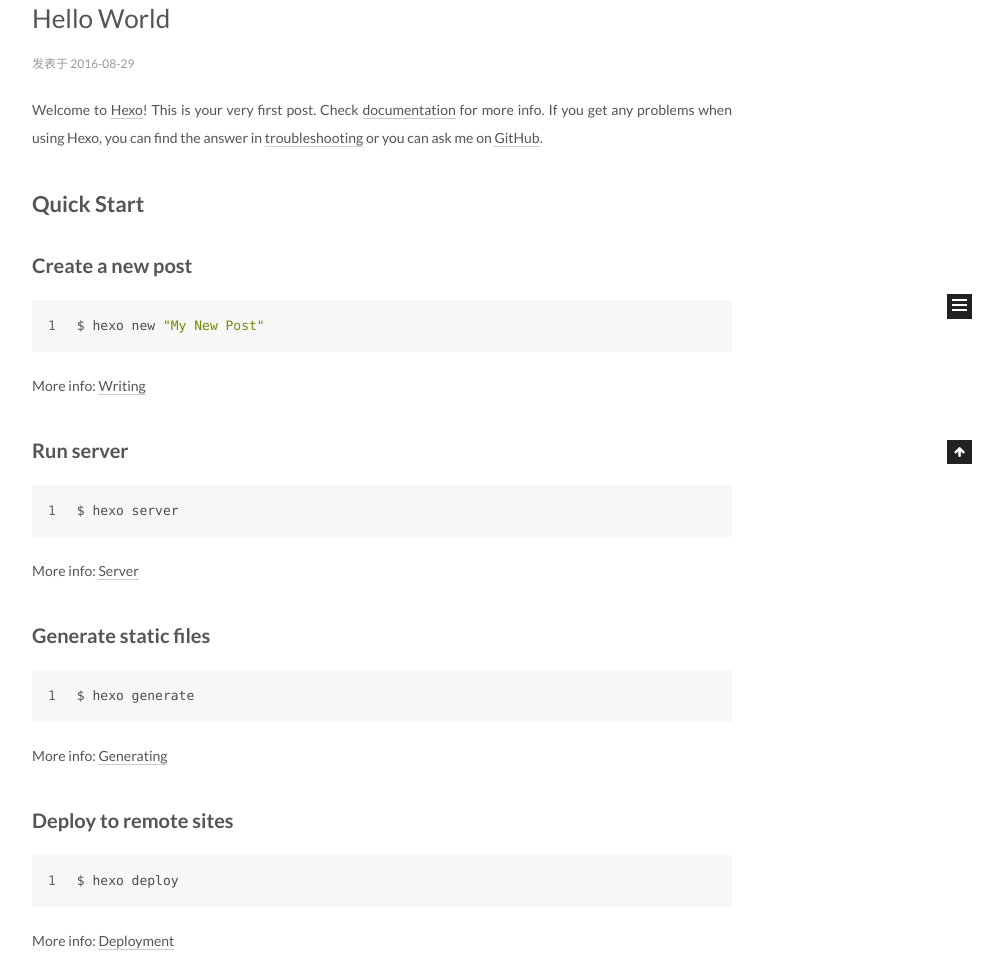
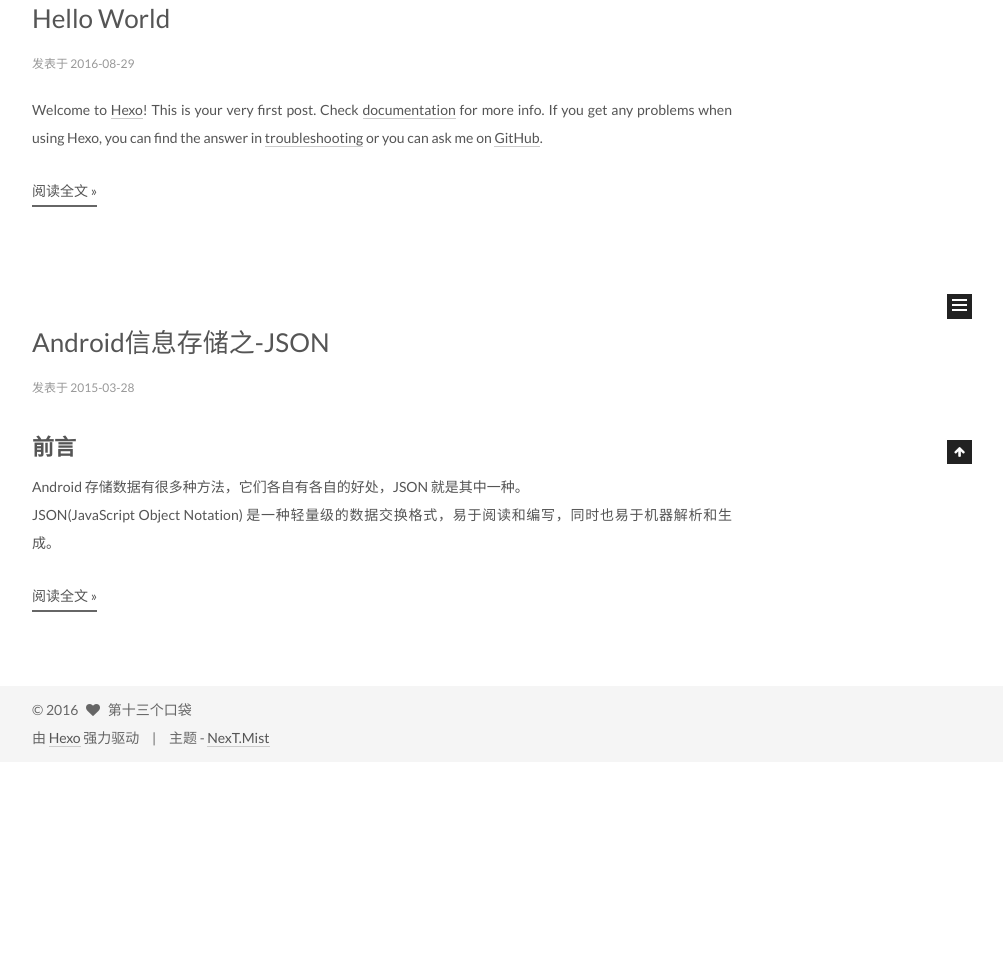
Before and after one commit to 03cheng/03cheng.github.io, a plain HTML site: page index.html in a window 1280 px wide. Shown: the part 436-1400 px from the top of the page, without its empty margins (258-1261 px from the left). After the commit the page ends 1198 px from the top, so only its background shows below. Drawn offline with Linux system fonts and the light colour scheme.

Commit message:
Site updated: 2016-08-30 17:36:50

```diff
--- a/css/main.css
+++ b/css/main.css
@@ -1548,7 +1548,7 @@
   width: 4px;
   height: 4px;
   border-radius: 50%;
-  background: #ff17e9;
+  background: #42ffa6;
 }
 .links-of-blogroll {
   font-size: 13px;
--- a/index.html
+++ b/index.html
@@ -375,18 +375,12 @@
 
 
 
-
-            <p>Welcome to <a href="https://hexo.io/" target="_blank" rel="external">Hexo</a>! This is your very first post. Check <a href="https://hexo.io/docs/" target="_blank" rel="external">documentation</a> for more info. If you get any problems when using Hexo, you can find the answer in <a href="https://hexo.io/docs/troubleshooting.html" target="_blank" rel="external">troubleshooting</a> or you can ask me on <a href="https://github.com/hexojs/hexo/issues" target="_blank" rel="external">GitHub</a>.</p>
-<h2 id="Quick-Start"><a href="#Quick-Start" class="headerlink" title="Quick Start"></a>Quick Start</h2><h3 id="Create-a-new-post"><a href="#Create-a-new-post" class="headerlink" title="Create a new post"></a>Create a new post</h3><figure class="highlight bash"><table><tr><td class="gutter"><pre><div class="line">1</div></pre></td><td class="code"><pre><div class="line">$ hexo new <span class="string">"My New Post"</span></div></pre></td></tr></table></figure>
-<p>More info: <a href="https://hexo.io/docs/writing.html" target="_blank" rel="external">Writing</a></p>
-<h3 id="Run-server"><a href="#Run-server" class="headerlink" title="Run server"></a>Run server</h3><figure class="highlight bash"><table><tr><td class="gutter"><pre><div class="line">1</div></pre></td><td class="code"><pre><div class="line">$ hexo server</div></pre></td></tr></table></figure>
-<p>More info: <a href="https://hexo.io/docs/server.html" target="_blank" rel="external">Server</a></p>
-<h3 id="Generate-static-files"><a href="#Generate-static-files" class="headerlink" title="Generate static files"></a>Generate static files</h3><figure class="highlight bash"><table><tr><td class="gutter"><pre><div class="line">1</div></pre></td><td class="code"><pre><div class="line">$ hexo generate</div></pre></td></tr></table></figure>
-<p>More info: <a href="https://hexo.io/docs/generating.html" target="_blank" rel="external">Generating</a></p>
-<h3 id="Deploy-to-remote-sites"><a href="#Deploy-to-remote-sites" class="headerlink" title="Deploy to remote sites"></a>Deploy to remote sites</h3><figure class="highlight bash"><table><tr><td class="gutter"><pre><div class="line">1</div></pre></td><td class="code"><pre><div class="line">$ hexo deploy</div></pre></td></tr></table></figure>
-<p>More info: <a href="https://hexo.io/docs/deployment.html" target="_blank" rel="external">Deployment</a></p>
-
-
+          <p>Welcome to <a href="https://hexo.io/">Hexo</a>! This is your very first post. Check <a href="https://hexo.io/docs/">documentation</a> for more info. If you get any problems when using Hexo, you can find the answer in <a href="https://hexo.io/docs/troubleshooting.html">troubleshooting</a> or you can ask me on <a href="https://github.com/hexojs/hexo/issues">GitHub</a>.<br>
+          <div class="post-more-link text-center">
+            <a class="btn" href="/2016/08/29/hello-world/#more" rel="contents">
+              阅读全文 &raquo;
+            </a>
+          </div>
 
 
     </div>
@@ -477,7 +471,7 @@
 
 
 
-          <h2 id="前言"><a href="#前言" class="headerlink" title="前言"></a>前言</h2><p>Android 存储数据有很多种方法，它们各自有各自的好处，JSON 就是其中一种。<br>JSON(JavaScript Object Notation) 是一种轻量级的数据交换格式，易于阅读和编写，同时也易于机器解析和生成。<br>
+          <h2 id="前言"><a href="#前言" class="headerlink" title="前言"></a>前言</h2><p>Android 存储数据有很多种方法，它们各自有各自的好处，JSON 就是其中一种。<br>JSON(JavaScript Object Notation) 是一种轻量级的数据交换格式，易于阅读和编写，同时也易于机器解析和生成。
           <div class="post-more-link text-center">
             <a class="btn" href="/2015/03/28/Android信息存储之-json/#more" rel="contents">
               阅读全文 &raquo;
```
Also changed, not shown: 2015/03/28/Android信息存储之-json/index.html (+2 -2 lines), 2016/08/29/hello-world/index.html (+5 -8 lines).
